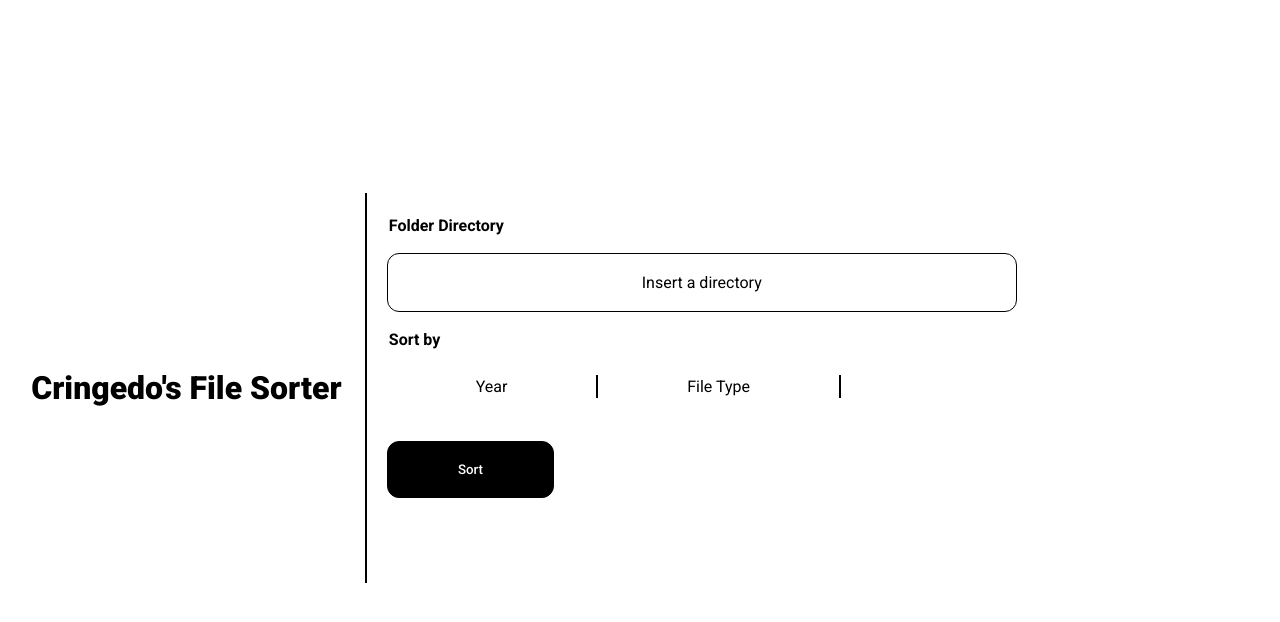
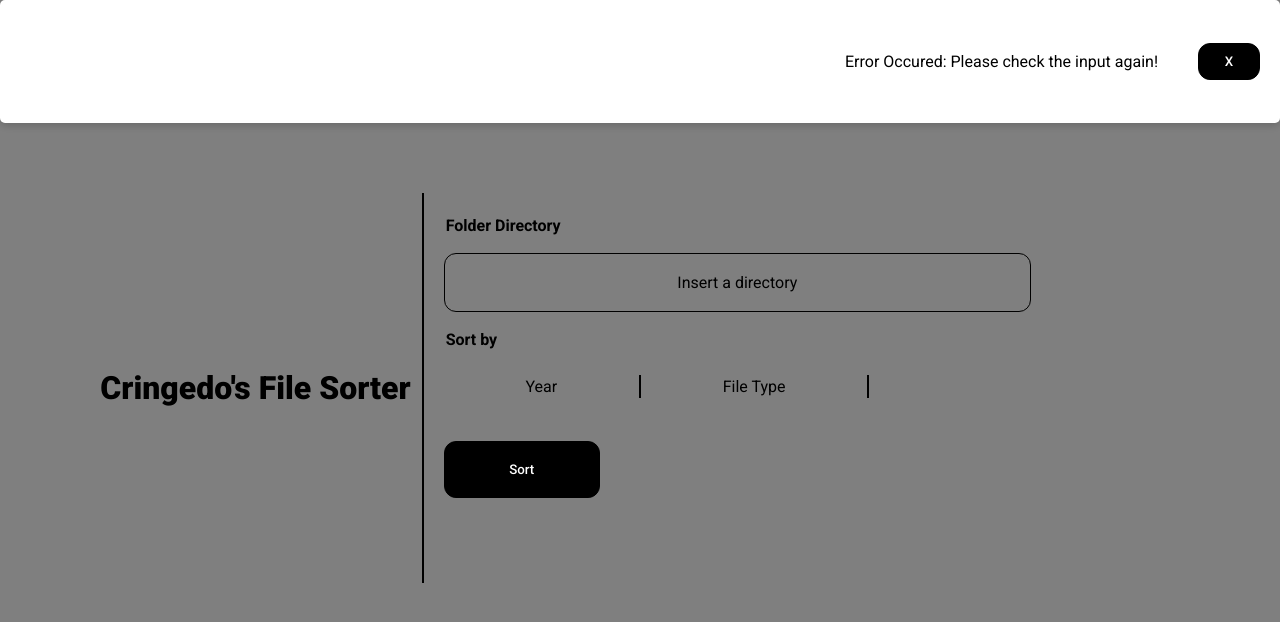
Before and after one commit to Cringedo/folder-sorter, a React (Vite) app: page / in a window 1280 px wide. Both pictures are taken after a click on the button "Sort". Shown: the top 622 px of the page. Built offline with nearby package versions, Linux system fonts and the light colour scheme.

Commit message:
added an error modal

```diff
--- a/src/App.css
+++ b/src/App.css
@@ -110,6 +110,11 @@
   font-weight: 600;
 }
 
+input[type="radio"]:checked + #sort-button {
+  text-decoration-line: underline;
+  font-weight: 700;
+}
+
 .button-submit {
   width: 20%;
   height: 15%;
@@ -120,3 +125,34 @@
   border: 1.5px black solid;
   border-radius: 12px;
 }
+
+/* Modal.css */
+.modal {
+  position: fixed;
+  top: 0;
+  left: 0;
+  width: 100%;
+  height: 100%;
+  background-color: rgba(0, 0, 0, 0.5);
+  display: flex;
+  justify-content: right;
+  align-items: right;
+}
+
+.modal-main {
+  background-color: #fff;
+  padding: 20px;
+  border-radius: 5px;
+  box-shadow: 0 2px 10px rgba(0, 0, 0, 0.2);
+  display: flex;
+  justify-content: right;
+  align-items: center;
+}
+
+.display-block {
+  display: block;
+}
+
+.display-none {
+  display: none;
+}
--- a/src/App.tsx
+++ b/src/App.tsx
@@ -2,6 +2,7 @@ import { useState, useEffect } from "react";
 import { invoke } from "@tauri-apps/api/tauri";
 import { dialog, fs } from "@tauri-apps/api";
 import "./App.css";
+import Modal from "./Model.tsx";;
 
 function App() {
   const [greetMsg, setGreetMsg] = useState([]);
@@ -11,8 +12,6 @@ function App() {
     setGreetMsg(await invoke("get_all_files"));
     console.log(greetMsg);
   }
-
-
 
   const [folderDirectory, setFolderDirectory] = useState<string | string[] | null>("Insert a directory");
 
@@ -27,6 +26,7 @@ function App() {
 
   // Send directory to the back
   async function send_back_directory(){
+    if(check_if_input_error() == false)
       await invoke("get_the_directory", {directory: folderDirectory, sortType: sortBy})
       .then((message) => {
         console.log(message);
@@ -37,11 +37,21 @@ function App() {
       })
   }
 
-  const [testi, settesti] = useState("");
-  const test = () => {
-    console.log(testi)
+  const [showModal, setShowModal] = useState(false);
+
+  const check_if_input_error = (): boolean => {
+    let is_error: boolean = false;
+    if(!sortBy || !folderDirectory || folderDirectory == "Insert a directory"){
+      console.log(`It looks like that:\n${sortBy}\n${folderDirectory}`);
+      is_error = true;
     }
+    setShowModal(is_error);
+    return is_error;
+  };
 
+    const closeModal = () => {
+        setShowModal(false);
+    };
 
   useEffect(() => {
 
@@ -54,6 +64,12 @@ function App() {
 
   return (
     <div className="main_div">
+      <div className="App">
+            <button onClick={check_if_input_error}>Open Modal</button>
+            <Modal show={showModal} handleClose={closeModal}>
+                <p>Error Occured: Please check the input again!</p>
+            </Modal>
+        </div>
       <div className="header_div">
         <h1 className="header_text"> Cringedo's File Sorter </h1>
       </div>
--- /dev/null
+++ b/src/Model.tsx
@@ -0,0 +1,24 @@
+// Modal.js
+import React from 'react';
+import './App.css'; // You can create a separate CSS file for styling
+
+interface ModalProps  {
+    show: boolean,
+    handleClose: () => void;
+    children: React.ReactNode;
+}
+
+const Modal: React.FC<ModalProps> = ({ show, handleClose, children }) => {
+    const showHideClassName = show ? 'modal display-block' : 'modal display-none';
+
+    return (
+        <div className={showHideClassName}>
+            <section className="modal-main">
+                <p className='side-components' style={{paddingRight: '40px'}}>{children}</p>
+                <button className='button-submit' style={{width: "5%", height: "10%", padding:"10px"}} onClick={handleClose}>X</button>
+            </section>
+        </div>
+    );
+};
+
+export default Modal;
```
Also changed, not shown: 1 other file (tests, documents, lock files or other folders). Lines whose indentation alone changed are shown as unchanged.
